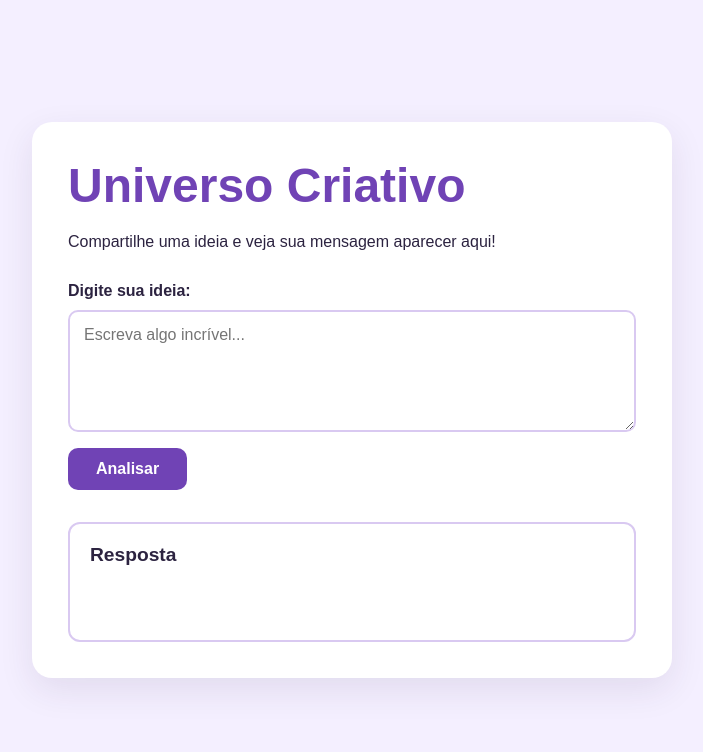
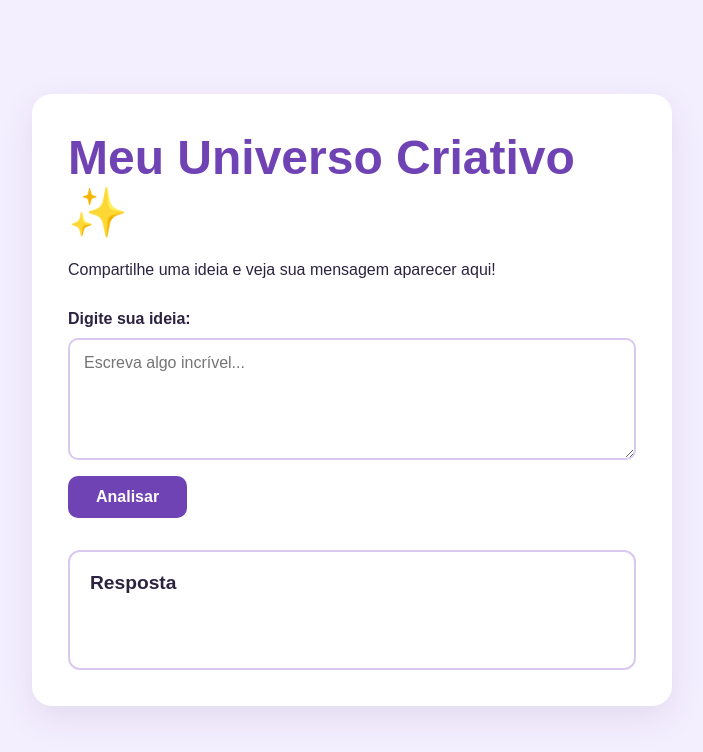
Before and after one commit to macedonatyy-afk/Universo-criativo, a Next.js app: page / in a window 1280 px wide. Shown: the top 752 px of the page, without its empty margins (288-991 px from the left). Built offline with nearby package versions, Linux system fonts and the light colour scheme.

Commit message:
Update page.js

```diff
--- a/app/page.js
+++ b/app/page.js
@@ -14,7 +14,7 @@ export default function Home() {
   return (
     <main className="pagina">
       <section className="cartao">
-        <h1>Universo Criativo</h1>
+        <h1>Meu Universo Criativo ✨</h1>
         <p className="descricao">Compartilhe uma ideia e veja sua mensagem aparecer aqui!</p>
         <form onSubmit={analisar}>
           <label htmlFor="texto">Digite sua ideia:</label>
```
